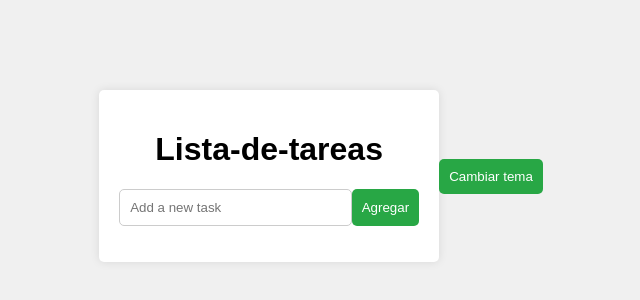
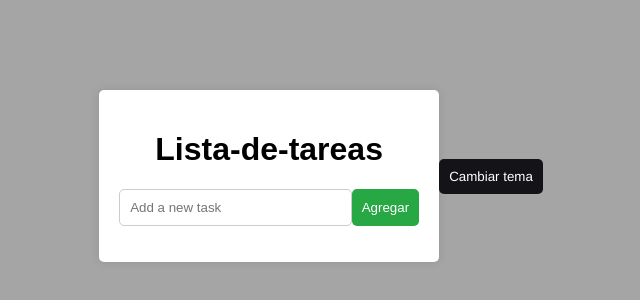
Before and after one commit to david-guillermo/Lista-de-tareas, a plain HTML site: page index.html in a window 1280 px wide. Shown: the part 232-532 px from the top of the page, without its empty margins (319-959 px from the left). Drawn offline with Linux system fonts and the light colour scheme.

Commit message:
task list

```diff
--- a/Codigos-C418/C418.css
+++ b/Codigos-C418/C418.css
@@ -4,7 +4,7 @@ body {
     justify-content: center;
     align-items: center;
     height: 100vh;
-    background-color: #f0f0f0;
+    background-color: #a5a5a5;
 }
 
 .container {
@@ -42,8 +42,9 @@ button {
 
 #tema123 {
     padding: 10px;
-    background: #14169e;
+    background: #141418;
     color: rgb(255, 255, 255);
+    font-family: 'Franklin Gothic Medium', 'Arial Narrow', Arial, sans-serif;
     border: none;
     border-radius: 5px;
     cursor: pointer;
--- a/index.html
+++ b/index.html
@@ -16,7 +16,7 @@
         <ul id="task-list"></ul>
     </div>
     <!-- Cambio de tama (claro & oscuro) -->
-<button id="&tema123" name="tema123">
+<button id="tema123" name="tema123">
     <span>
         Cambiar tema
     </span>
```
